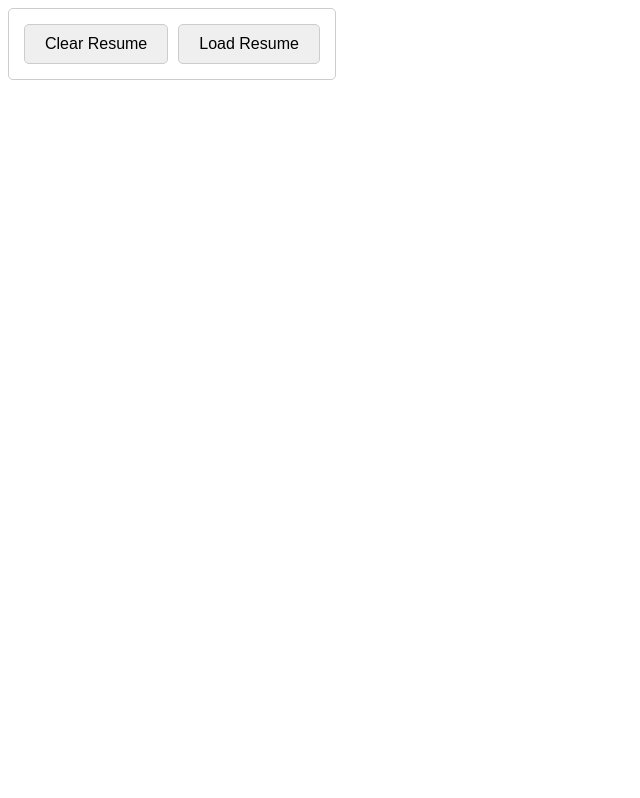
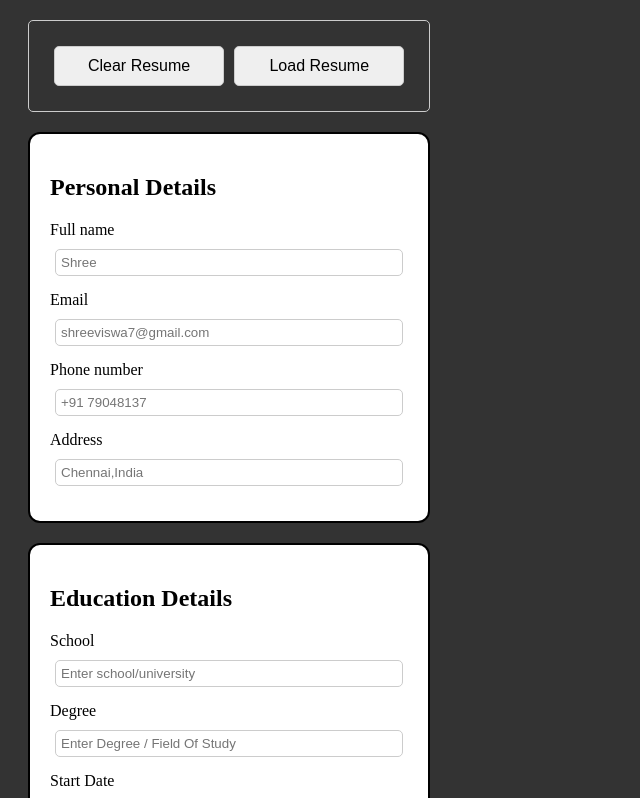
Before and after one commit to Shree-77/CvBuilder, a React (Vite) app: page / in a window 1280 px wide. Shown: the top 798 px of the page, without its empty margins (0-640 px from the left). Built offline with nearby package versions, Linux system fonts and the light colour scheme.

Commit message:
Form created

```diff
--- a/src/App.jsx
+++ b/src/App.jsx
@@ -1,4 +1,5 @@
 import Form from "./Components/Form"
+import "./styles/App.css";
 
 function App() {
 
--- /dev/null
+++ b/src/Components/EducationDetails.jsx
@@ -0,0 +1,20 @@
+import InputField from "./InputField";
+import "../styles/details.css";
+
+function Education(){
+    return (
+        <>
+        <div className="Details-Education">
+            <h2>Education Details</h2>
+        <InputField label="School" placeholder="Enter school/university" type="text"/>
+        <InputField label="Degree" placeholder="Enter Degree / Field Of Study" type="text"/>
+        <InputField label="Start Date" placeholder="Enter Start Date" type="text"/>
+        <InputField label="End Date" placeholder="Enter End Date" type="text"/>
+        <InputField label="Location" placeholder="Enter Location" type="text"/>
+
+        </div>
+        </>
+    )
+}
+
+export default Education;
--- /dev/null
+++ b/src/Components/Experience.jsx
@@ -0,0 +1,21 @@
+import InputField from "./InputField";
+import "../styles/details.css";
+
+function Experience(){
+    return(
+        <>
+        <div className="Details-Experience">
+            <h2>Experience</h2>
+        <InputField label="Company Name" placeholder="Enter Company Name" type="text"/>
+        <InputField label="Position Title" placeholder="Enter Position Title" type="text"/>
+        <InputField label="Start Date" placeholder="Enter Start Date" type="text"/>
+        <InputField label="End Date" placeholder="Enter End Date" type="text"/>
+        <InputField label="Location" placeholder="Enter Location" type="text"/>
+        <InputField label="Description " placeholder=" Enter Description" type="textarea"/>
+
+        </div>
+        </>
+    )
+}
+
+export default Experience;
--- a/src/Components/Form.jsx
+++ b/src/Components/Form.jsx
@@ -1,10 +1,19 @@
+import Education from "./EducationDetails"
+import Experience from "./Experience"
 import Operations from "./Operators"
+import Person from "./PersonDetails"
+import "../styles/form.css"
 
 function Form() {
 
   return (
     <>
-     <Operations />
+    <div className="Form">
+       <Operations />
+       <Person />
+       <Education />
+       <Experience />
+    </div>
     </>
   )
 }
--- /dev/null
+++ b/src/Components/InputField.jsx
@@ -0,0 +1,20 @@
+/* eslint-disable react/prop-types */
+import "../styles/inputfield.css";
+
+
+function InputField({ label, placeholder, type }) {
+  return (
+    <>
+     <div className="input-field-container">
+         <label>{label}</label>
+      {type === "textarea" ? (
+        <textarea placeholder={placeholder}></textarea>
+      ) : (
+        <input type={type} placeholder={placeholder} />
+      )}
+     </div>
+    </>
+  );
+}
+
+export default InputField;
--- /dev/null
+++ b/src/Components/PersonDetails.jsx
@@ -0,0 +1,19 @@
+import InputField from "./InputField";
+import "../styles/details.css";
+
+function Person(){
+    return (
+        <>
+       <div className="Details-Person">
+         <h2>Personal Details</h2>
+        <InputField label="Full name" placeholder="Shree" type="text"/>
+        <InputField label="Email" placeholder="shreeviswa7@gmail.com" type="text"/>
+        <InputField label="Phone number" placeholder="+91 79048137" type="text"/>
+        <InputField label="Address" placeholder="Chennai,India" type="text"/>
+
+       </div>
+        </>
+    )
+}
+
+export default Person;
--- /dev/null
+++ b/src/styles/App.css
@@ -0,0 +1,3 @@
+body{
+  background-color: #333;
+}
--- a/src/styles/buttons.css
+++ b/src/styles/buttons.css
@@ -1,10 +1,12 @@
 .btn {
+    width: 100%;
     padding: 10px 20px;
     font-size: 16px;
     cursor: pointer;
     border: 1px solid #ccc;
     border-radius: 5px;
     margin: 5px;
+    box-sizing: border-box;
 
 }
 
--- /dev/null
+++ b/src/styles/details.css
@@ -0,0 +1,17 @@
+.Details-Education,
+.Details-Experience,
+.Details-Person {
+        display: flex;
+        flex-direction: column;
+        background-color: white;
+        border-radius: 12px;
+        border: 2px solid black;
+        margin: 20px;
+        padding: 20px;
+
+
+}
+
+.Details h2 {
+    margin-bottom: 10px;
+}
--- /dev/null
+++ b/src/styles/form.css
@@ -0,0 +1,3 @@
+.Form{
+    width: 35%;
+}
--- /dev/null
+++ b/src/styles/inputfield.css
@@ -0,0 +1,18 @@
+.input-field-container {
+    display: flex;
+    flex-direction: column;
+    margin-bottom: 10px;
+
+}
+
+.input-field-container label {
+    margin-bottom: 5px;
+}
+
+.input-field-container input,
+.input-field-container textarea {
+    border: 1px solid #ccc;
+        border-radius: 5px;
+        margin: 5px;
+    padding: 5px;
+}
--- a/src/styles/operations.css
+++ b/src/styles/operations.css
@@ -1,9 +1,8 @@
-.Operations{
+.Operations {
     border: 1px solid #ccc;
     border-radius: 5px;
-    width: fit-content;
-        height: fit-content;
-
-        padding: 10px;
-
+    display: flex;
+    height: fit-content;
+    padding: 20px;
+    margin: 20px;
 }
```
